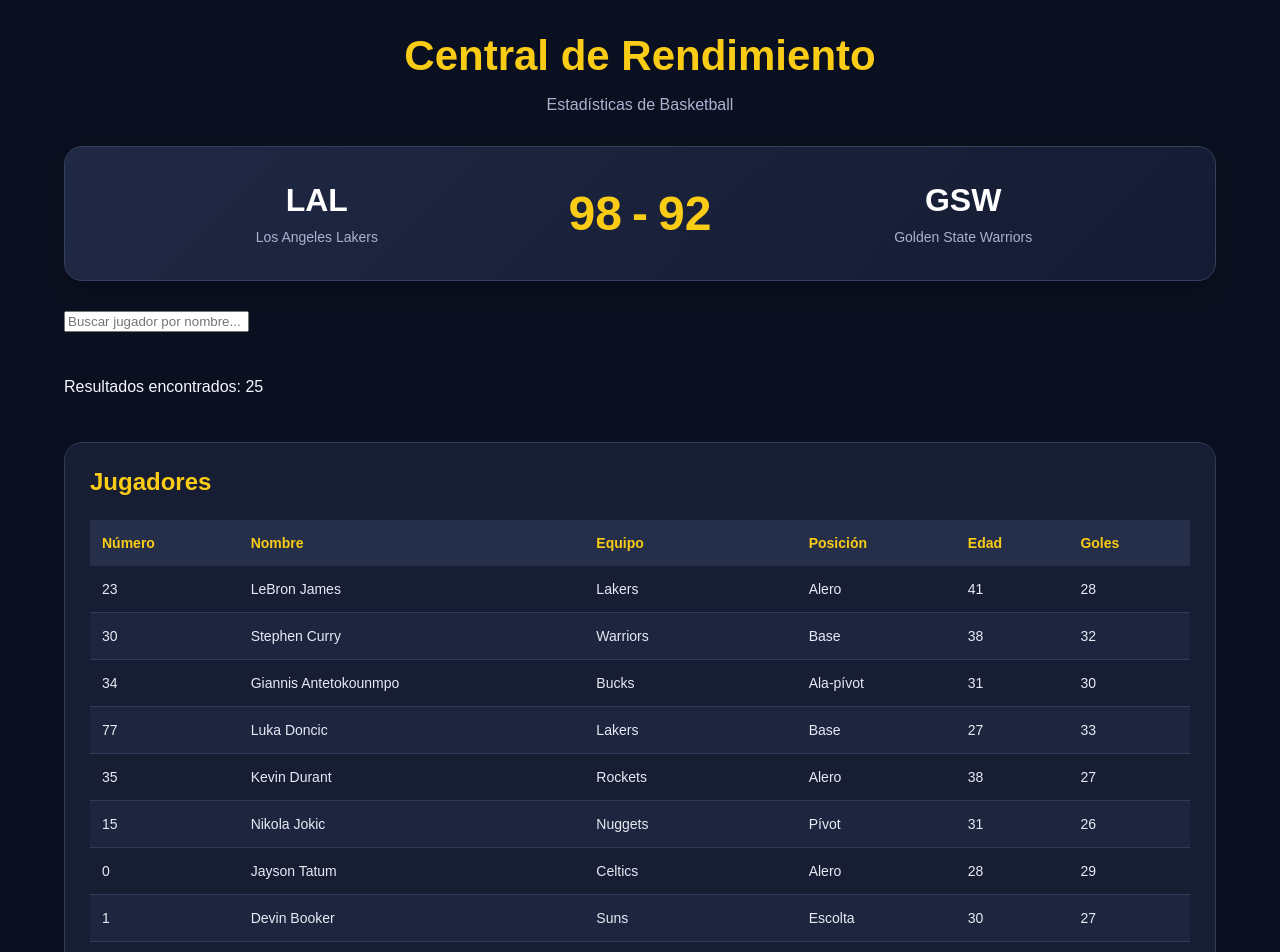
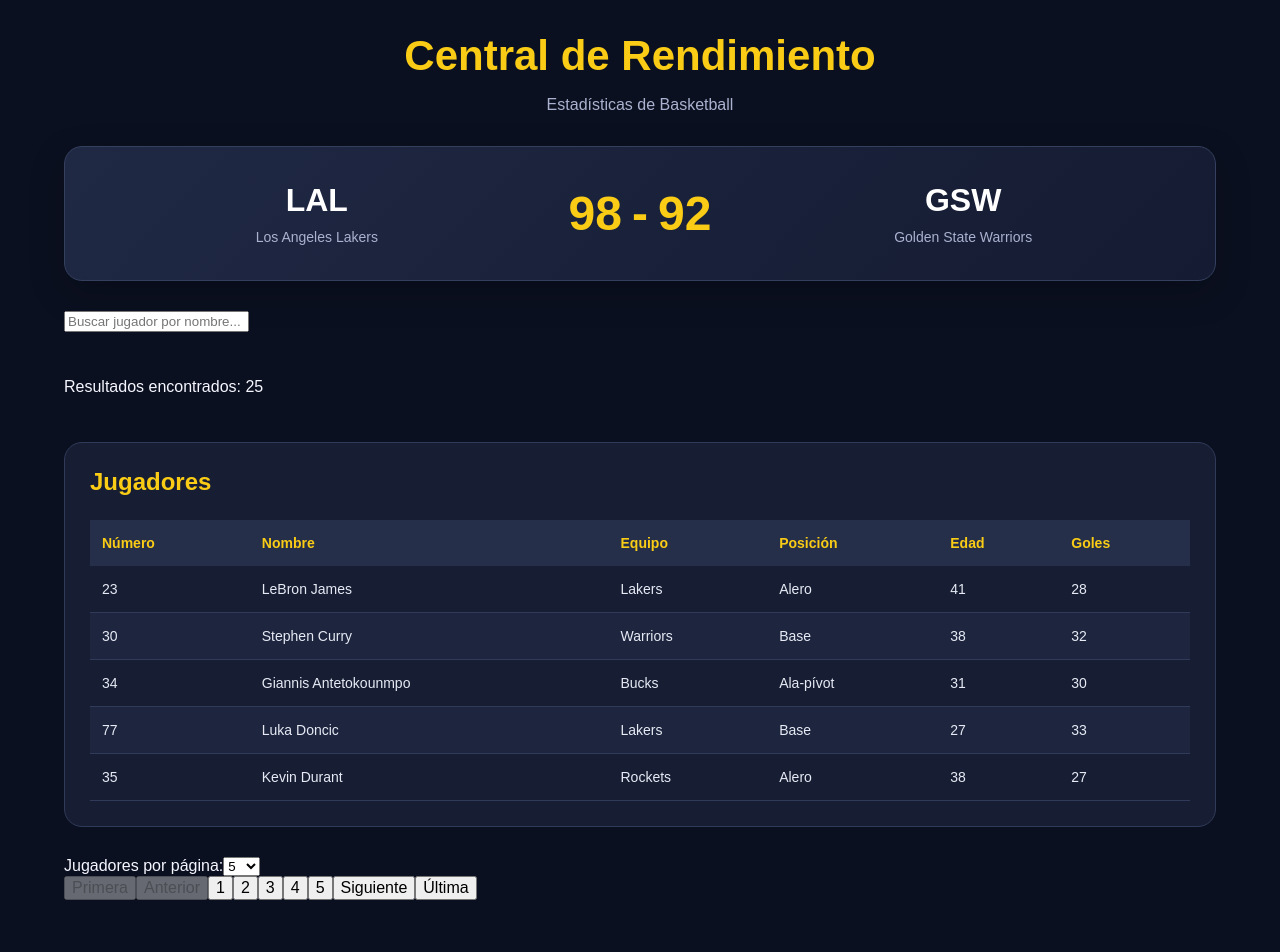
Before and after one commit to SantyGrana2/basketball-react, a React (Vite) app: page / in a window 1280 px wide. Shown: the top 952 px of the page. Built offline with nearby package versions, Linux system fonts and the light colour scheme.

Commit message:
feat: conectar paginacion con listado y busqueda

```diff
--- a/src/App.jsx
+++ b/src/App.jsx
@@ -1,15 +1,24 @@
 
 import { useEffect, useState } from "react";
+
 import Header from "./components/Header";
 import Scoreboard from "./components/Scoreboard";
 import SearchBar from "./components/SearchBar";
 import PlayerTable from "./components/PlayerTable";
+import Pagination from "./components/Pagination";
+
 import { players } from "./data/players";
 
 function App() {
+  // Estado de la búsqueda
   const [search, setSearch] = useState("");
   const [debouncedSearch, setDebouncedSearch] = useState("");
 
+  // Estado de la paginación
+  const [currentPage, setCurrentPage] = useState(1);
+  const [pageSize, setPageSize] = useState(5);
+
+  // Espera de 300 ms antes de buscar
   useEffect(() => {
     const timer = setTimeout(() => {
       setDebouncedSearch(search);
@@ -18,11 +27,50 @@ function App() {
     return () => clearTimeout(timer);
   }, [search]);
 
+  // Filtrar jugadores por nombre
   const filteredPlayers = players.filter((player) =>
     player.name
       .toLowerCase()
       .includes(debouncedSearch.trim().toLowerCase())
   );
+
+  // Calcular el número de páginas
+  const totalPages = Math.ceil(
+    filteredPlayers.length / pageSize
+  );
+
+  // Evitar páginas fuera del rango válido
+  const safePage = Math.max(
+    1,
+    Math.min(currentPage, totalPages || 1)
+  );
+
+  // Obtener solo los jugadores de la página actual
+  const startIndex = (safePage - 1) * pageSize;
+
+  const paginatedPlayers = filteredPlayers.slice(
+    startIndex,
+    startIndex + pageSize
+  );
+
+  // Reiniciar a la primera página al buscar
+  const handleSearchChange = (value) => {
+    setSearch(value);
+    setCurrentPage(1);
+  };
+
+  // Cambiar cantidad de jugadores por página
+  const handlePageSizeChange = (size) => {
+    setPageSize(size);
+    setCurrentPage(1);
+  };
+
+  // Limpiar la búsqueda
+  const handleClearSearch = () => {
+    setSearch("");
+    setDebouncedSearch("");
+    setCurrentPage(1);
+  };
 
   return (
     <div className="app">
@@ -33,18 +81,23 @@ function App() {
 
         <SearchBar
           value={search}
-          onChange={setSearch}
-          onClear={() => {
-            setSearch("");
-            setDebouncedSearch("");
-          }}
+          onChange={handleSearchChange}
+          onClear={handleClearSearch}
         />
 
         <p className="app__results">
           Resultados encontrados: {filteredPlayers.length}
         </p>
 
-        <PlayerTable players={filteredPlayers} />
+        <PlayerTable players={paginatedPlayers} />
+
+        <Pagination
+          currentPage={safePage}
+          totalPages={totalPages}
+          pageSize={pageSize}
+          onPageChange={setCurrentPage}
+          onPageSizeChange={handlePageSizeChange}
+        />
       </main>
     </div>
   );
```
